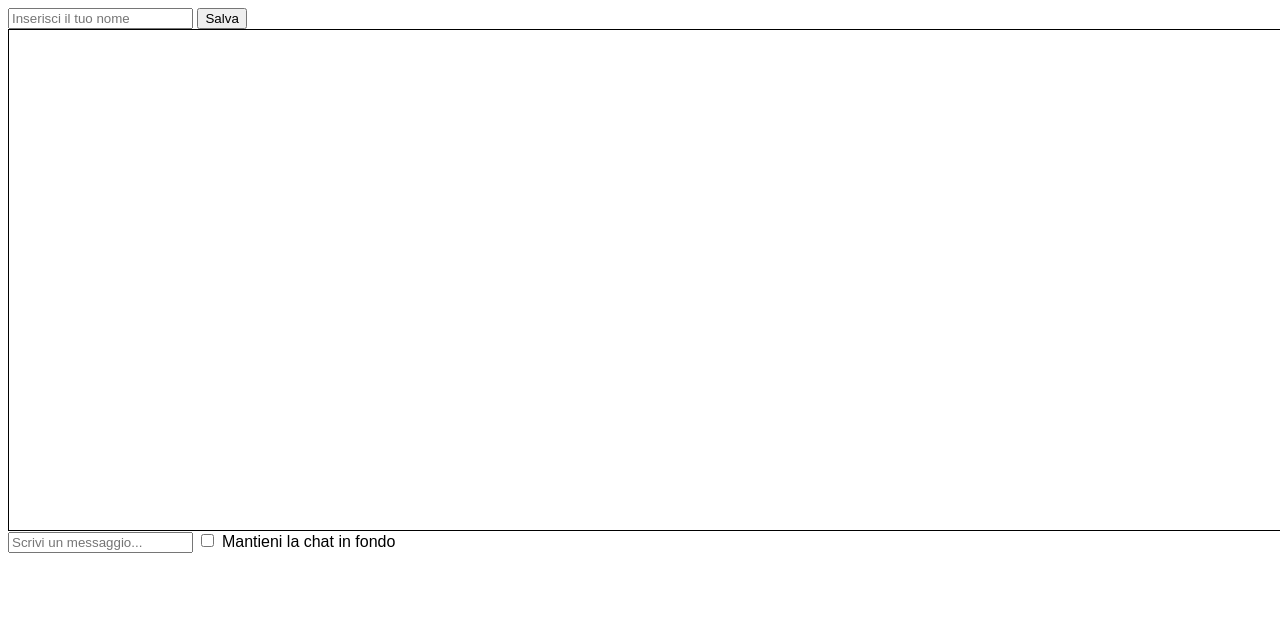
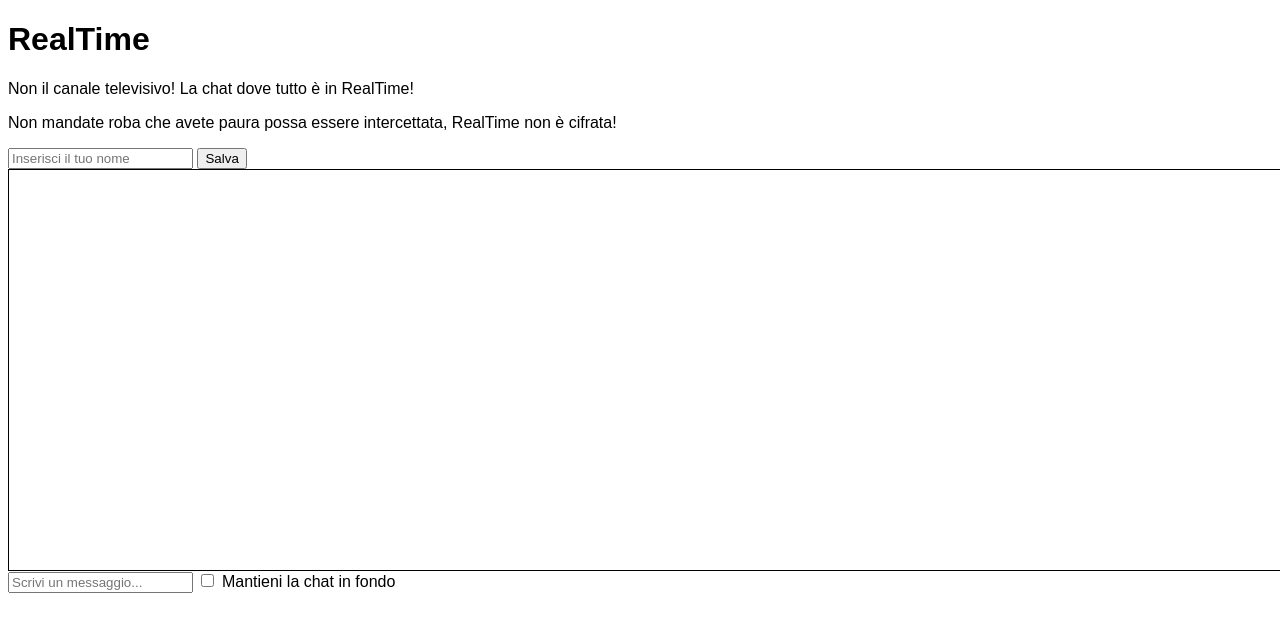
Before and after one commit to MarcoNani/RealTime, a website: page public/index.html in a window 1280 px wide. Drawn offline with nearby package versions, Linux system fonts and the light colour scheme; no server answers.

Commit message:
Added some information and disclaimer

```diff
--- a/public/index.html
+++ b/public/index.html
@@ -10,6 +10,9 @@
     <link rel="stylesheet" href="style.css">
 </head>
 <body>
+    <h1>RealTime</h1>
+    <p>Non il canale televisivo! La chat dove tutto è in RealTime!</p>
+    <p>Non mandate roba che avete paura possa essere intercettata, RealTime non è cifrata!</p>
     <input type="text" id="username" placeholder="Inserisci il tuo nome">
     <button id="setUsername">Salva</button>
     <div id="chat"></div>
--- a/public/style.css
+++ b/public/style.css
@@ -6,7 +6,7 @@ body {
 
 #chat {
     width: 100%;
-    height: 480px;
+    height: 380px;
     border: 1px solid black;
     overflow-y: auto;
     padding: 10px;
```
